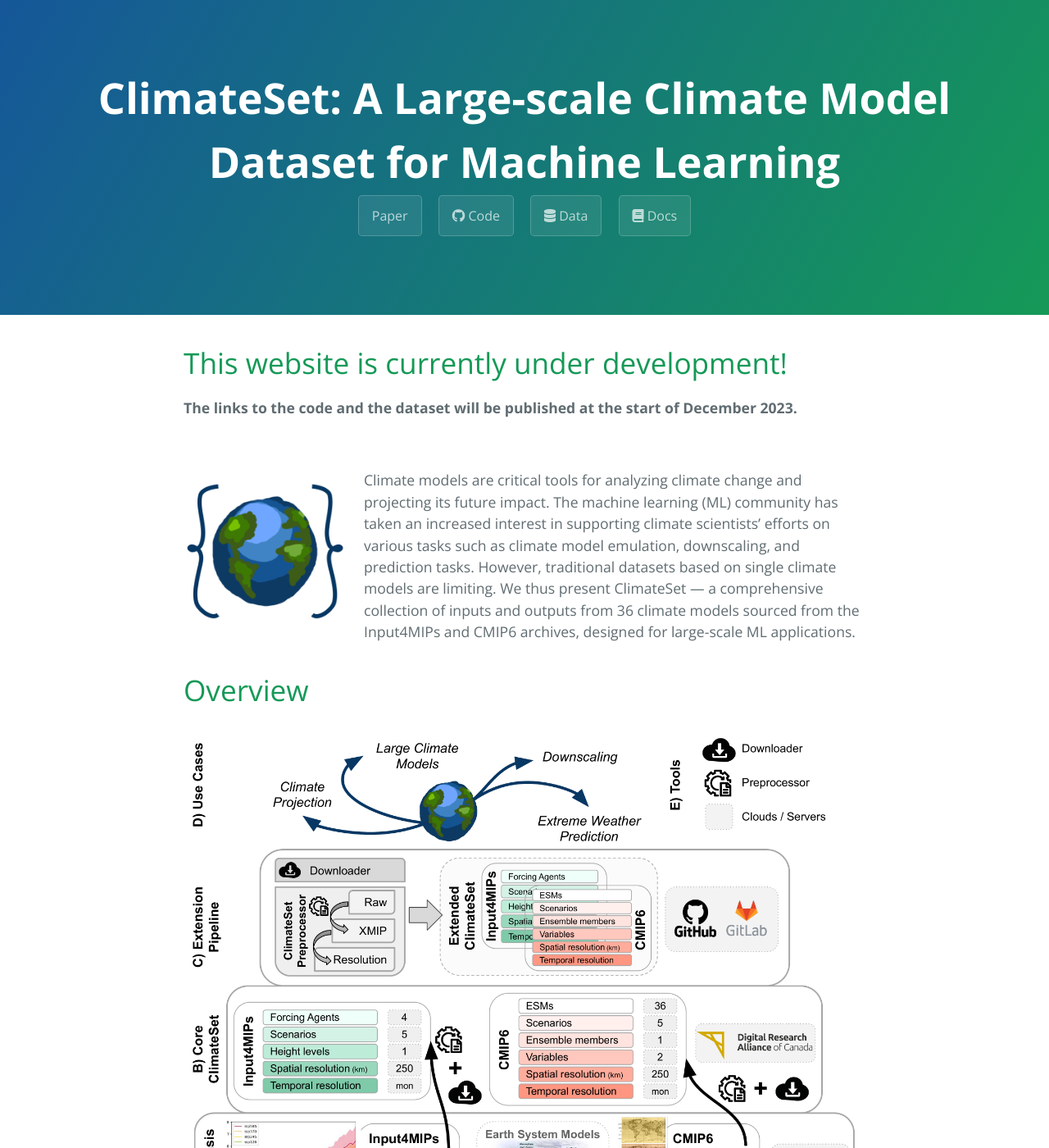
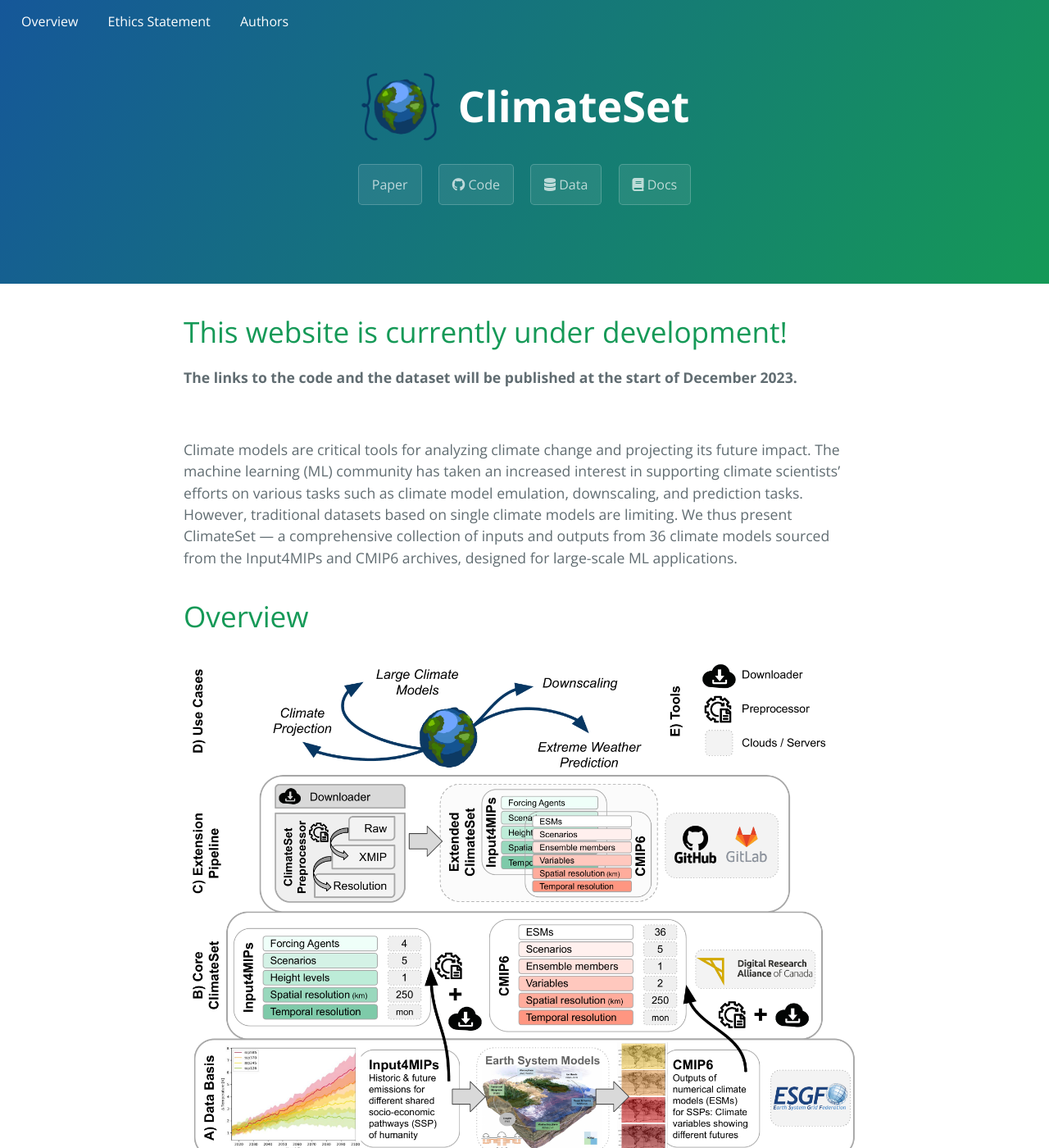
Before and after one commit to climateset/climateset.github.io, a Jekyll site: the page built from index.md, in a window 1280 px wide and 1400 px high. Shown: the whole window at 82% size. Built offline with Jekyll 4.4.1, drawn with Linux system fonts in a browser that asks for light colours; nearby versions of some CDN libraries; a style sheet for code colours, icons or effects is not loaded.

Commit message:
navigation bar, icon by title

```diff
--- a/_config.yml
+++ b/_config.yml
@@ -1,4 +1,4 @@
-title: "ClimateSet: A Large-scale Climate Model Dataset for Machine Learning"
+title: "ClimateSet"
 description:
 show_downloads: true
 google_analytics:
--- a/_layouts/default.html
+++ b/_layouts/default.html
@@ -1,11 +1,13 @@
 <!DOCTYPE html>
-<html lang="{{ site.lang | default: "en-US" }}">
+<html lang="{{ site.lang | default: " en-US" }}">
+
 <head>
     <meta charset="UTF-8">
 
     {% seo %}
     <link rel="preconnect" href="https://fonts.gstatic.com">
-    <link rel="preload" href="https://fonts.googleapis.com/css?family=Open+Sans:400,700&display=swap" as="style" type="text/css" crossorigin>
+    <link rel="preload" href="https://fonts.googleapis.com/css?family=Open+Sans:400,700&display=swap" as="style"
+        type="text/css" crossorigin>
     <meta name="viewport" content="width=device-width, initial-scale=1">
     <meta name="theme-color" content="#157878">
     <meta name="apple-mobile-web-app-status-bar-style" content="black-translucent">
@@ -14,16 +16,32 @@
     <link rel="stylesheet" href="https://use.fontawesome.com/releases/v5.8.2/css/all.css">
     <link rel="stylesheet" href="https://cdn.jsdelivr.net/gh/jpswalsh/academicons/css/academicons.min.css">
 </head>
+
 <body>
+    <div class="navbar">
+        <div class="navbar-container">
+            <div class="navbar-links">
+                <a href="#overview">Overview</a>
+                <a href="#ethics-statement">Ethics Statement</a>
+                <a href="#authors">Authors</a>
+                <!-- More links corresponding to your headers -->
+            </div>
+        </div>
+    </div>
+
     <a id="skip-to-content" href="#content">Skip to the content.</a>
 
     <header class="page-header" role="banner">
+        <div class="header-top">
+            <img src="climateset_icon.png" alt="Climateset Icon" class="header-icon">
             <h1 class="project-name">{{ page.title | default: site.title | default: site.github.repository_name }}</h1>
+        </div>
         <!-- <h2 class="project-tagline">{{ page.description | default: site.description | default: site.github.project_tagline }}</h2> -->
         {% if site.github.is_project_page %}
         <a href="{{ site.github.repository_url }}" class="btn">View on GitHub</a>
         {% endif %}
         {% if site.show_downloads %}
+        <div class="button-row">
             <a href="{{ site.github.zip_url }}" class="btn">
                 <span class="icon">
                     <i class="ai ai-arxiv"></i>
@@ -47,6 +65,7 @@
                 </span>
                 <span>Docs</span>
             </a>
+        </div>
         {% endif %}
     </header>
 
@@ -55,10 +74,14 @@
 
         <footer class="site-footer">
             {% if site.github.is_project_page %}
-          <span class="site-footer-owner"><a href="{{ site.github.repository_url }}">{{ site.github.repository_name }}</a> is maintained by <a href="{{ site.github.owner_url }}">{{ site.github.owner_name }}</a>.</span>
+            <span class="site-footer-owner"><a href="{{ site.github.repository_url }}">{{ site.github.repository_name
+                    }}</a> is maintained by <a href="{{ site.github.owner_url }}">{{ site.github.owner_name
+                    }}</a>.</span>
             {% endif %}
-        <span class="site-footer-credits">This page was generated by <a href="https://pages.github.com">GitHub Pages</a>.</span>
+            <span class="site-footer-credits">This page was generated by <a href="https://pages.github.com">GitHub
+                    Pages</a>.</span>
         </footer>
     </main>
 </body>
+
 </html>
--- a/assets/css/style.scss
+++ b/assets/css/style.scss
@@ -2,3 +2,105 @@
 ---
 
 @import 'jekyll-theme-cayman';
+
+// .page-header {
+//     background: white;
+//     padding-bottom: 0;
+// }
+
+// .project-name {
+//     color: #159957
+// }
+
+// .btn {
+//     background-color: #159957;
+//     color: white;
+// }
+
+.navbar {
+    // background-color: #159957;
+    // background-color: #155799;
+    /* transparent background color */
+    // background-color: rgba(0, 0, 0, 0.5);
+    overflow: hidden;
+    position: fixed;
+    top: 0;
+    width: 100%;
+}
+
+.navbar-container {
+    display: flex;
+    justify-content: space-between;
+    align-items: center;
+    padding: 0 10px;
+}
+
+.navbar-header .navbar-brand {
+    color: white;
+    text-decoration: none;
+    font-size: 1.5em;
+}
+
+.navbar-links a {
+    color: white;
+    padding: 14px 16px;
+    text-decoration: none;
+    display: inline-block;
+}
+
+.navbar-links a:hover {
+    // background-color: #151799;
+    background-color: #15747c;
+    // background-color: #159957;
+}
+
+// .page-header {
+//     display: flex;
+//     justify-content: center; /* Horizontally centers the content */
+//     align-items: center; /* Vertically centers the content */
+// }
+
+// .header-left, .header-right {
+//     display: flex;
+//     flex-direction: column;
+//     align-items: center;
+//     justify-content: center;
+// }
+
+// .header-left {
+//     margin-right:100px; /* Space between the icon and the right section */
+// }
+
+// .header-icon {
+//     max-height: 180px; /* Increased size of the icon, adjust as needed */
+//     width: auto; /* Keep aspect ratio */
+// }
+
+// .header-right .header-top {
+//     margin-bottom: 20px; /* Space between title and buttons */
+// }
+
+.page-header {
+    display: flex;
+    justify-content: center; /* Horizontally centers the content */
+    align-items: center; /* Vertically centers the content */
+    flex-direction: column; /* Stacks items vertically */
+}
+
+.header-top {
+    display: flex;
+    align-items: center; /* Align items vertically in the center */
+    margin-bottom: 20px; /* Space between title and buttons */
+}
+
+.header-icon {
+    max-height: 100px; /* Adjust as needed */
+    margin-right: 10px; /* Space between the icon and the title */
+}
+
+.project-name {
+    margin-left: 10px; /* Adjust spacing as needed */
+    vertical-align: middle; /* Align text vertically */
+}
+
+/* Rest of your CSS for buttons, project name, etc. */
--- a/index.md
+++ b/index.md
@@ -10,7 +10,7 @@ layout: default
 
 
 <div style="display: flex; align-items: flex-start;">
-  <img src="climateset_icon.png" alt="ClimateSet Icon" style="height: 200px; margin-right: 20px;" />
+  <!-- <img src="climateset_icon.png" alt="ClimateSet Icon" style="height: 200px; margin-right: 20px;" /> -->
   <div>
     Climate models are critical tools for analyzing climate change and projecting its
     future impact. The machine learning (ML) community has
```
Also changed, not shown: 4 other files. Lines whose indentation alone changed are shown as unchanged.
